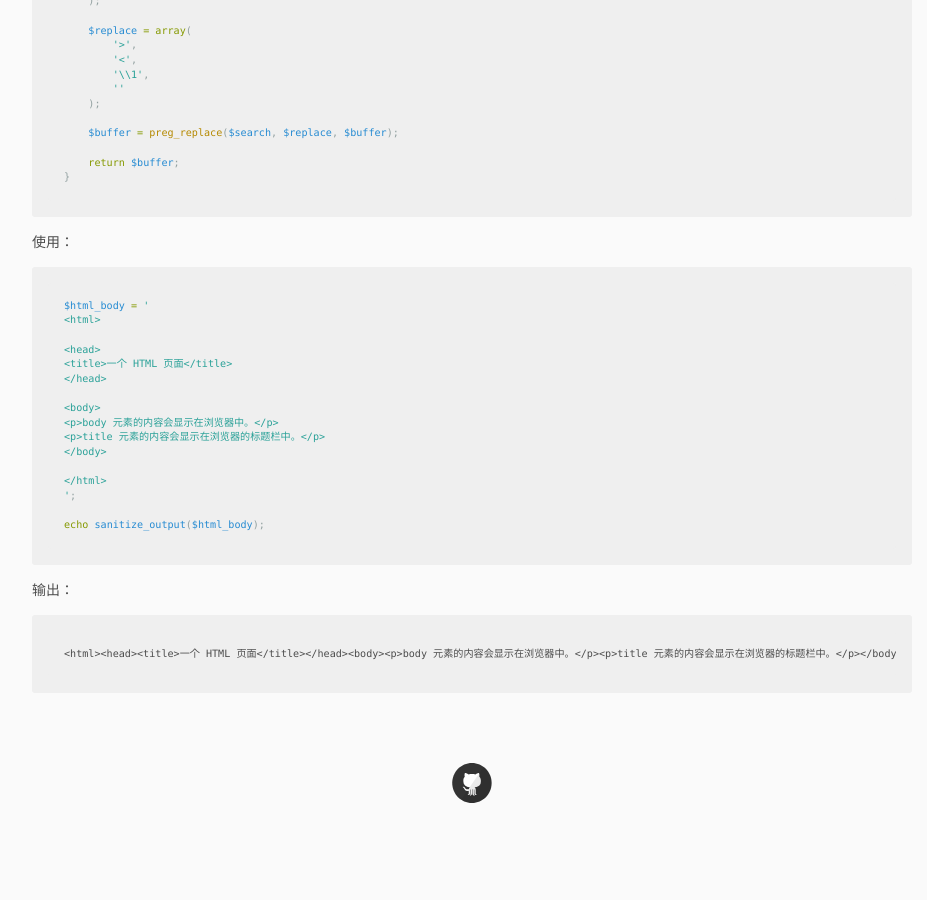
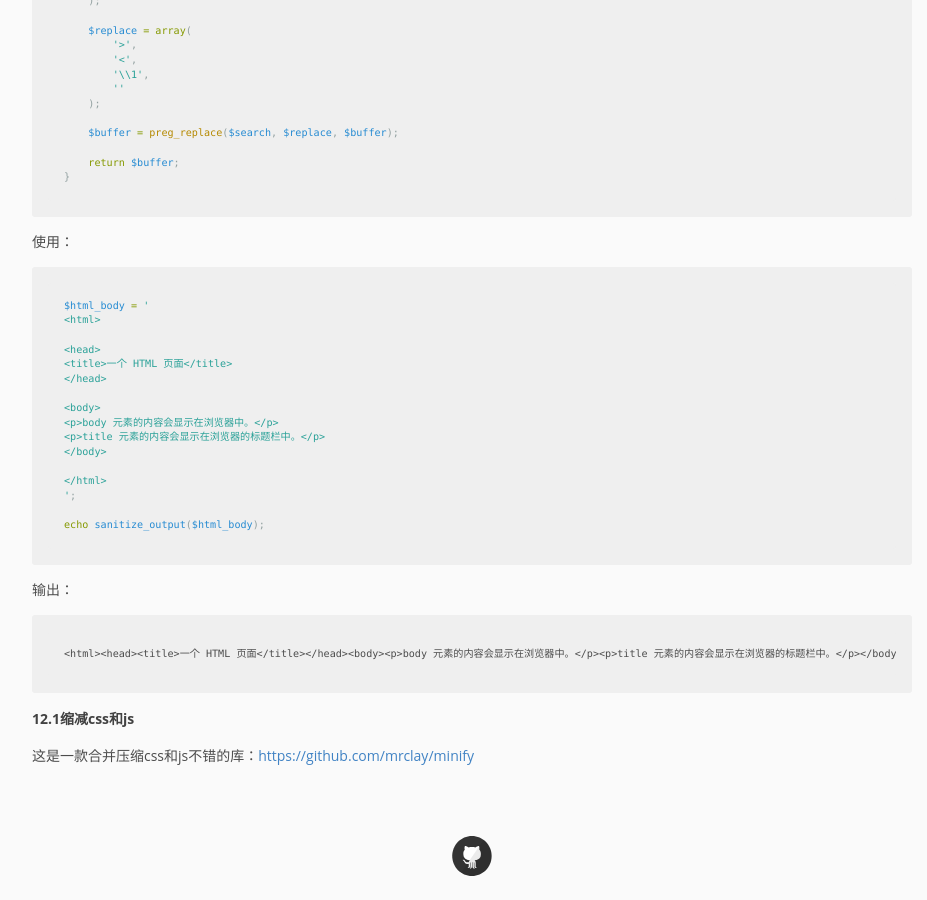
Before and after one commit to pingmalu/pingmalu.github.io, a Jekyll site: the page built from _posts/2016-05-17-PHP常用代码段.md, in a window 1280 px wide and 900 px high, scrolled down 10205 px. Shown: the whole window, without its empty margins (168-1095 px from the left). Built offline with Jekyll 4.4.1, drawn with Linux system fonts in a browser that asks for light colours; nearby versions of some CDN libraries; before the commit the page ends 11033 px from its top, so only the background shows below that.

Commit message:
'update'

```diff
--- a/_posts/2016-05-17-PHP常用代码段.md
+++ b/_posts/2016-05-17-PHP常用代码段.md
@@ -594,3 +594,7 @@ echo sanitize_output($html_body);
 输出：
 
 	<html><head><title>一个 HTML 页面</title></head><body><p>body 元素的内容会显示在浏览器中。</p><p>title 元素的内容会显示在浏览器的标题栏中。</p></body></html>
+
+### 12.1缩减css和js
+
+这是一款合并压缩css和js不错的库：[https://github.com/mrclay/minify](https://github.com/mrclay/minify)
```
